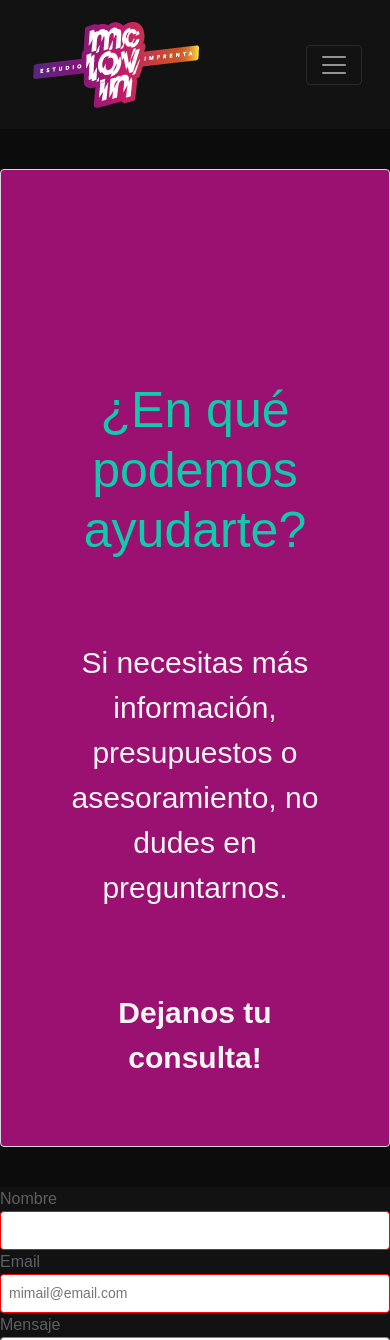
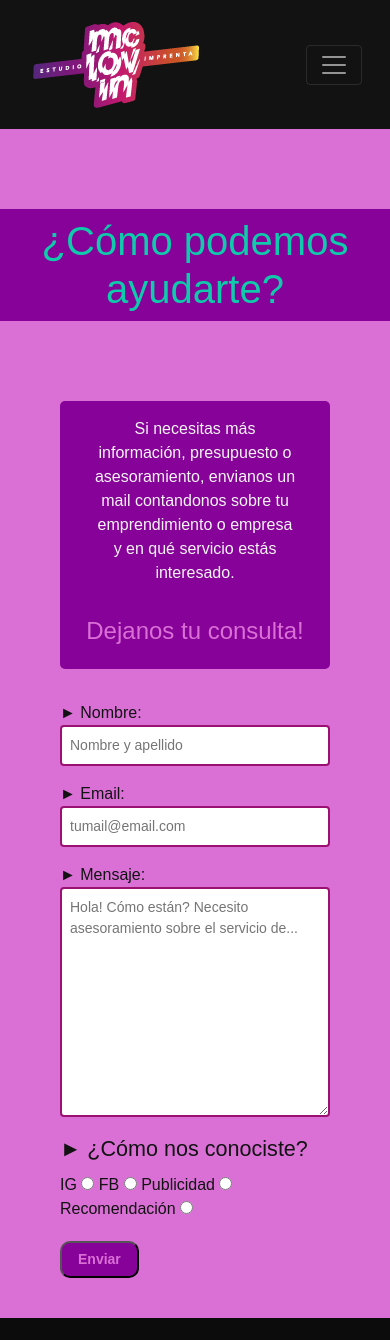
Before and after one commit to EstefaniaPastormerlo/ProyectoCoderDW, a website: page contacto.html in a window 390 px wide. Shown: the top 1340 px of the page. Drawn offline with nearby package versions, Linux system fonts and the light colour scheme.

Commit message:
ajustes formulario de contacto

```diff
--- a/contacto.html
+++ b/contacto.html
@@ -18,8 +18,7 @@
   <title>Estudio McLovin // Diseño gráfico + Diseño Web + Impresión</title>
   <link rel="shortcut icon" href="images/favicon.png">
 </head>
-
-<body>
+<body class="bgc-body">
   <header id="home" class="sticky-sm-top">
     <nav class="navbar navbar-expand-lg navbar-dark p-3 bgc-header">
       <!--hamburguesa, color-->
@@ -48,38 +47,27 @@
       </div>
     </nav>
   </header>
-
-  <button class="button-socials">
-    <!--BOTON REDES FLOAT-->
-    <ul>
-      <li> ♥ </li>
-      <li class="button-hide">
-        <a href="https://www.instagram.com/estudiomclovin/">
-          <i class="fab fa-instagram-square"></i>
-        </a>
-      </li>
-      <li class="button-hide">
-        <a href="https://www.facebook.com/estudiomclovin/">
-          <i class="fab fa-facebook"></i>
-        </a>
-      </li>
-    </ul>
-  </button>
+  <div> <!-- Inicio formulario -->
+    <h1 class="h1-bgc">¿Cómo podemos ayudarte?</h1>
+    <div class="container">
       <section class="speaker-form-section">
-    <h1>¿En qué podemos ayudarte?</h1>
-    <p class="more-info">Si necesitas más información, presupuestos o asesoramiento, no dudes en preguntarnos.</p>
-    <p class="subp">Dejanos tu consulta!</p>
+        <p class="more-info">Si necesitas más información, presupuesto o asesoramiento, envianos un mail contandonos sobre tu emprendimiento
+          o empresa y en qué servicio estás interesado.
+        </p>
+        <h2>Dejanos tu consulta!</h2>
       </section>
+    </div>
+    <div class="container">
       <form action="/server/" method="POST" class="body-contact">
         <div class="form-row">
-      <label for="name">Nombre</label>
-      <input type="text" id="name" name="nombre" required>
-      <label for="email">Email</label>
-      <input type="email" name="mail" id="email" placeholder="mimail@email.com" required>
-      <label for="msj">Mensaje</label>
-      <textarea name="mensaje" id="msj" cols="30" rows="10" class="mensaje"></textarea>
+          <label for="name">► Nombre:</label>
+          <input type="text" id="name" name="nombre" placeholder="Nombre y apellido" required>
+          <label for="email" class="contact-marg">► Email:</label>
+          <input type="email" name="mail" id="email" placeholder="tumail@email.com" required>
+          <label for="msj" class="contact-marg">► Mensaje:</label>
+          <textarea name="mensaje" id="msj" cols="30" rows="10"  placeholder="Hola! Cómo están? Necesito asesoramiento sobre el servicio de..." class="mensaje"></textarea>
           <fieldset>
-        <legend>¿Cómo nos conociste?</legend>
+            <legend class="contact-marg">► ¿Cómo nos conociste?</legend>
 
             <label for="charla1">IG</label>
             <input type="radio" name="check" id="charla1" required>
@@ -96,6 +84,8 @@
           <button type="submit" class="send">Enviar</button>
         </div>
       </form>
+    </div>
+  </div>
   <footer>
     <ul class="footer-nav">
       <a href="https://www.instagram.com/estudiomclovin/"><i class="fab fa-instagram"></i></a>
--- a/scss/functions/_mixins.scss
+++ b/scss/functions/_mixins.scss
@@ -3,7 +3,7 @@
 }
 
 @mixin bg-colors {
-    background-color: rgb(155, 17, 113);
+    background-color: rgb(135, 2, 153);
 }
 
 @mixin italic {
--- a/scss/styles.scss
+++ b/scss/styles.scss
@@ -11,7 +11,7 @@
 @import 'components/tienda';
 
 body {
-    background-color: rgb(12, 12, 12);
+    background-color:rgb(12, 12, 12);
 }
 
 /*GALERIA.html*/
@@ -26,32 +26,41 @@ body {
 }
 
 /*CONTACTO.html*/
+.bgc-body {
+    background-color: orchid;
+}
+.h1-bgc {
+    @include bg-colors;
+    padding: 0.5rem 0 0.5rem 0;
+    font-size: 2.5rem;
+    margin-top: 5rem;
+}
 .body-contact {
-    color: #5D6063;
-    background-color: #121212;
-    font-size: 16px;
+    color: #121212;
+    font-size: 1rem;
     display: flex;
     flex-direction: column;
     align-items: center;
+    margin-top: 2rem;
+}
+.contact-marg {
+    margin-top: 1rem;
 }
 .speaker-form-section {
     text-align: center;
     @include bg-colors;
-    border: 1px solid #d9d6dc;
-    border-radius: 4px;
-    margin: 40px 0;
-    padding: 50px;
+    padding-bottom: 15px;
+    margin: 0 3rem 0 3rem;
+    border-radius: 5px;
 }
-.speaker-form-section h1 {
-    font-size: 50px;
-    margin-bottom: 20px;
+.more-info {
+    color: whitesmoke;
+    font-size: 1em;
+    padding: 1rem 2rem 0 2rem;
 }
-.speaker-form-section p {
-    font-size: 30px;
-}
-
 .form-row {
     margin-bottom: 40px;
+    padding: 0 3rem 0 3rem;
     display: flex;
     justify-content: flex-start;
     flex-wrap: wrap;
@@ -69,13 +78,13 @@ body {
 }
 .form-row input[type="text"]:invalid,
 .form-row input[type="email"]:invalid {
-    border: 1px solid red;
+    border: 2px solid rgb(155, 17, 113);
     color: red;
     box-shadow: none;
 }
 .mensaje {
     background-color: #fff;
-    border: 1px solid grey;
+    border: 2px solid rgb(155, 17, 113);
     border-radius: 4px;
     width: 100%;
     padding: 8px;
@@ -87,8 +96,7 @@ body {
     align-items: center;
     @include bg-colors;
     @include titulos;
-    border: 1px solid rgb(155, 17, 113);
-    border-radius: 4px;
+    border-radius: 10px;
     padding: 6px 16px;
     font-size: 14px;
     font-weight: bold;
@@ -96,15 +104,7 @@ body {
 }
 .send:hover {
     background-color: whitesmoke;
-    @include titulos;
-    border: 1px solid #121212;
+    color: rgb(135, 2, 153);
+    border-radius: 50px;
+    border: double;
 }
-.more-info {
-    color: whitesmoke;
-    font-size: smaller;
-}
-.subp {
-    color: whitesmoke;
-    font-weight: bold;
-    margin-top: 5rem;
-}
```
Also changed, not shown: index.html (+74 -27 lines), scss/styles.css, 1 other file. Lines whose indentation alone changed are shown as unchanged.
